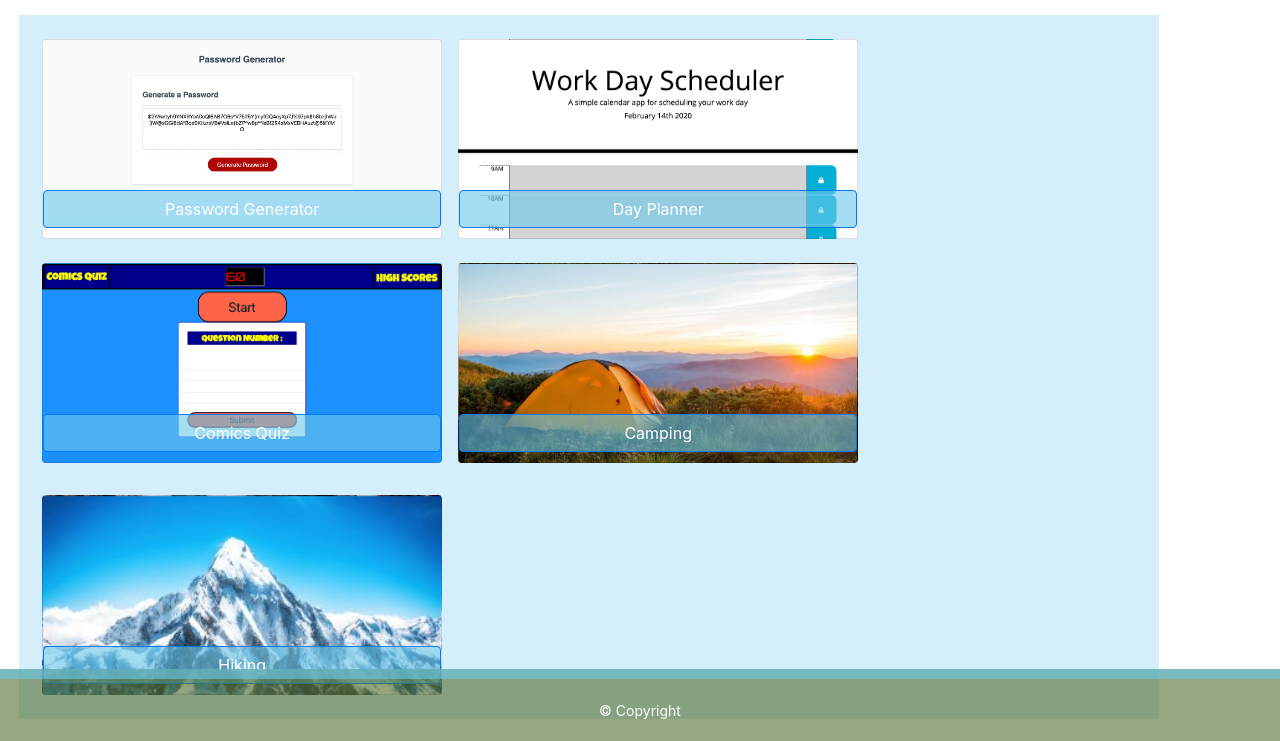
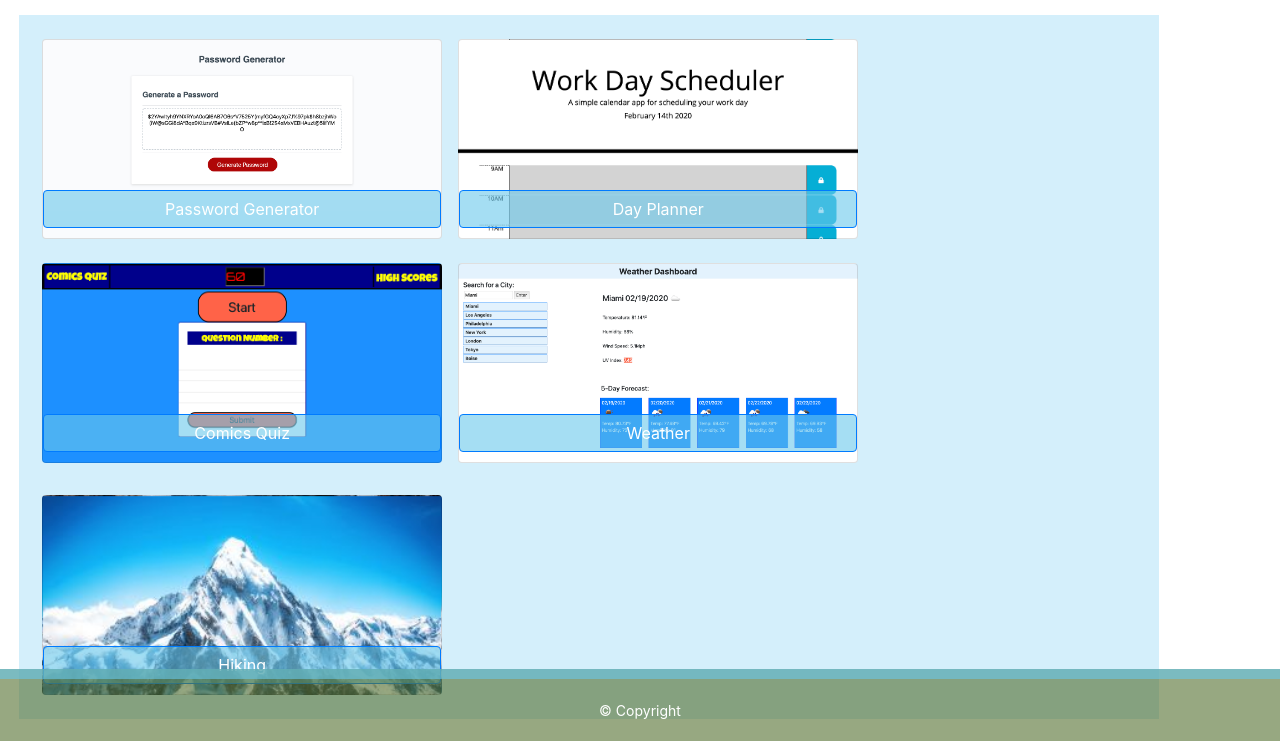
Before and after one commit to JBdunks/ProfilePage, a plain HTML site: page Portfolio.html in a window 1280 px wide. Shown: the part 59-800 px from the top of the page. Drawn offline with nearby package versions, Linux system fonts and the light colour scheme.

Commit message:
added weather to projects

```diff
--- a/Portfolio.html
+++ b/Portfolio.html
@@ -72,7 +72,11 @@
             </div>
 
             <div class="card m-2 mb-4 fourth" style="width:400px">
-              <a href="#" class="btn btn-primary">Camping</a>
+              <a
+                href="https://jbdunks.github.io/weather"
+                class="btn btn-primary"
+                >Weather</a
+              >
             </div>
           </div>
         </div>
--- a/assets/stylePort.css
+++ b/assets/stylePort.css
@@ -42,7 +42,7 @@ a {
 }
 
 .fourth {
-  background-image: url("camping.jpg");
+  background-image: url("weather_pic.png");
 }
 
 .fifth {
```
Also changed, not shown: assets/weather_pic.png (added).
